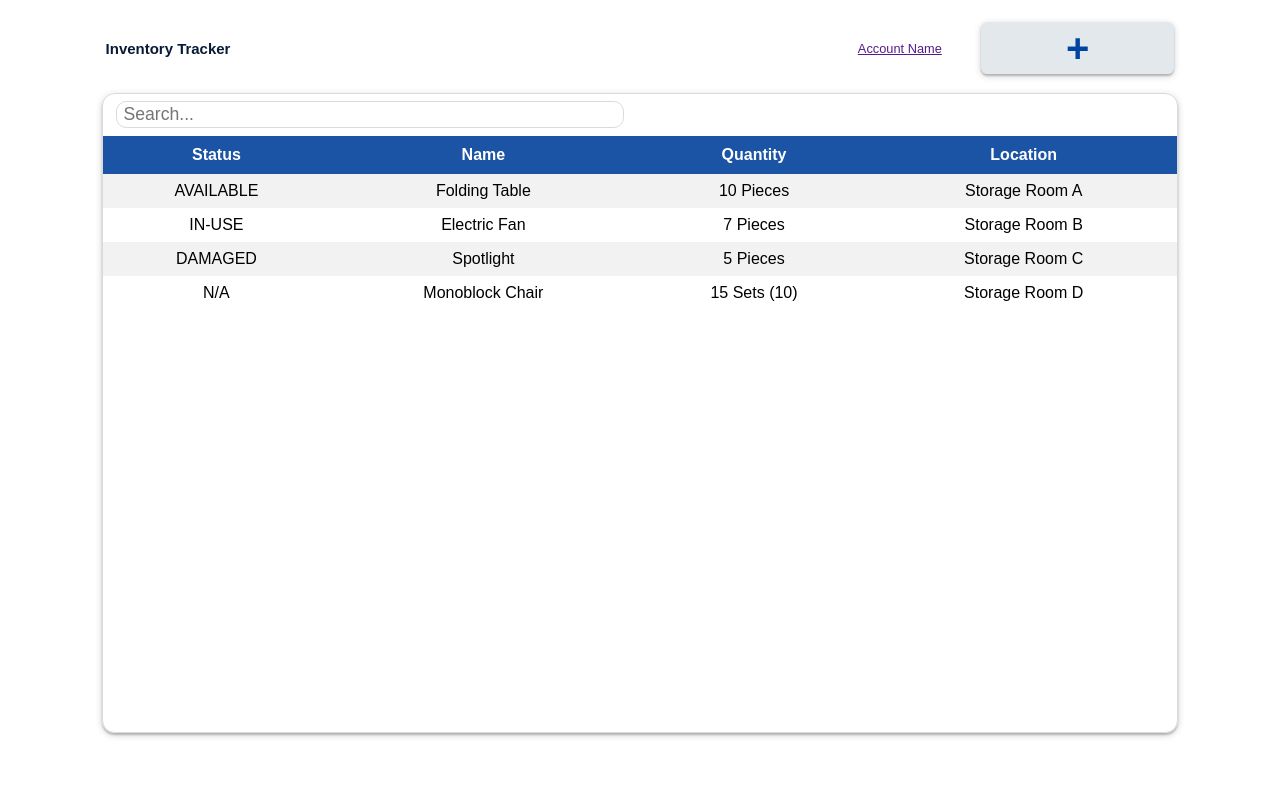
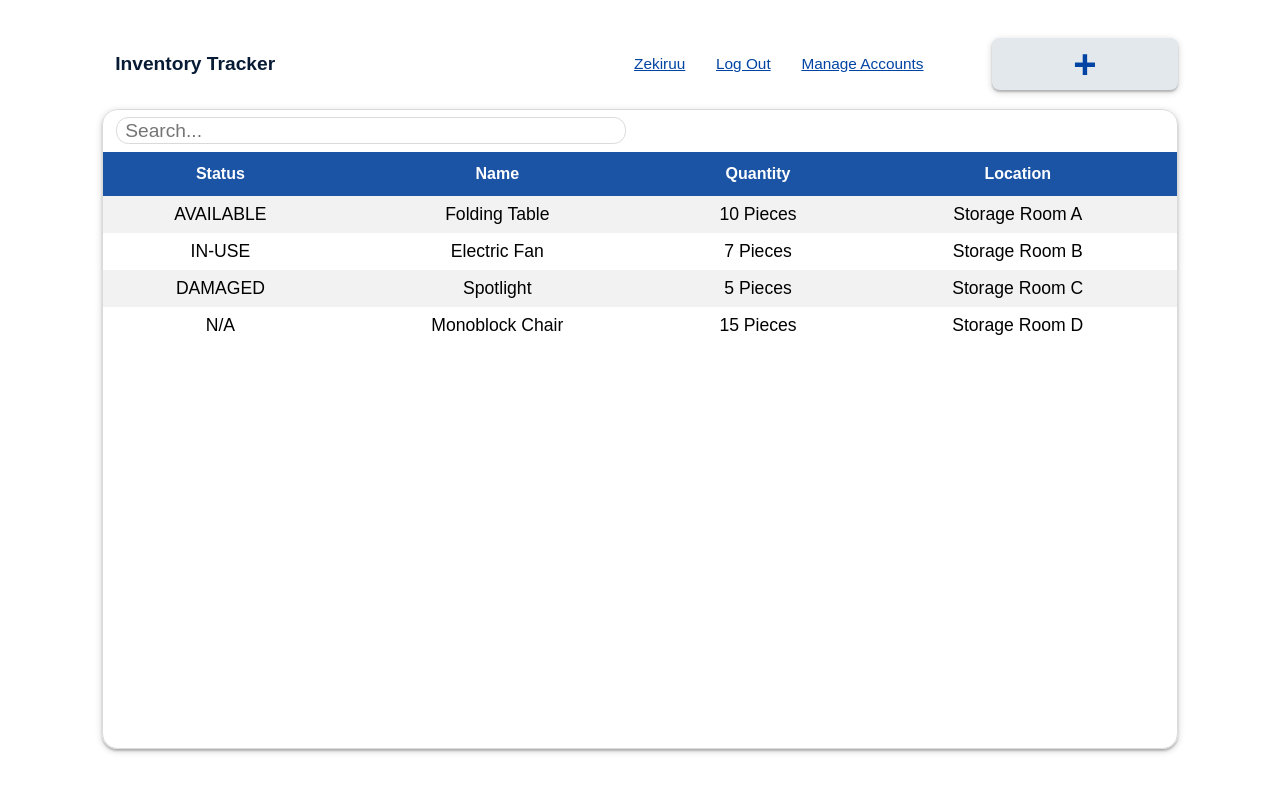
Before and after one commit to Zekiru/MSYS25_FinalProject, a plain HTML site: page index.html in a window 1280 px wide. Drawn offline with Linux system fonts and the light colour scheme.

Commit message:
Front-end Polishing

```diff
--- a/index.html
+++ b/index.html
@@ -14,13 +14,13 @@
 <body>
     <div class="top-menu">
         <div class="main-section">
-            <h3>
+            <h2>
                 <a target="_blank" href="https://docs.google.com/document/d/e/2PACX-1vQCGCjnzq3r5VeYaMeqrpVkrt3rqfF6XoSp7t-z4hHkDi5sFaein0wyeY0s4hiHNrxJFdATtpOjyGXG/pub">Inventory Tracker</a>
-            </h3>
+            </h2>
 
-            <a href="" style="margin: auto 3vh;">Account Name</a>
-
-            <button type="button" class="manageButton" onclick="" hidden>Manage Accounts</button>
+            <a class="headLink" href="">Zekiruu</a>
+            <a class="headLink" href="">Log Out</a>
+            <a class="headLink" href="">Manage Accounts</a>
         </div>
         <div class="sub-section">
             <button type="button" id="addItemButton" onclick="">+</button>
@@ -62,7 +62,7 @@
                     <tr id="00004">
                     <td>N/A</td>
                     <td>Monoblock Chair</td>
-                    <td>15 Sets (10)</td>
+                    <td>15 Pieces</td>
                     <td>Storage Room D</td>
                     </tr>
                 </table>
--- a/main.js
+++ b/main.js
@@ -7,7 +7,7 @@ const dataPagination = document.getElementById('dataPagination');
 const selectPagination = document.getElementById('selectedPagination');
 const searchInput = document.getElementById('search-bar');
 
-const headerText = ['Status', 'ID', 'Name', 'Category', 'Quantity', 'Unit', 'Location'];
+const headerText = ['Status', 'Name', 'Quantity', 'Location'];
 
 let bookObjects = [];
 let currentItemObjects = [];
--- a/styles.css
+++ b/styles.css
@@ -1,7 +1,7 @@
 html, body {
     font-family: Arial, Helvetica, sans-serif;
-    font-size: 1vmax;
-    margin: 1vh 4vw;
+    font-size: 1.2vmax;
+    margin: 2vh 4vw;
     /* background-color: #f5f5f5; */
 }
 
@@ -75,6 +75,10 @@ button[disabled], input[disabled] {
     margin: auto;
 }
 
+.main-section {
+    margin: auto 3vw auto 1vw;
+}
+
 .top-menu {
     position: relative;
     display: flex;
@@ -86,6 +90,11 @@ button[disabled], input[disabled] {
     margin-bottom: 1vmax;
     justify-content: center;
     flex-wrap: nowrap;
+}
+
+.headLink {
+    color: #0044a3;
+    margin: auto 1.2vw;
 }
 
 .main-section {
@@ -103,26 +112,34 @@ button[disabled], input[disabled] {
     height: 100%;
 }
 
-.main-section h3 {
+.main-section h2 {
     width: auto;
     margin: auto auto auto 0;
+    font-size: 1.5vmax;
 }
 
-.main-section h3 a:hover {
+.main-section h2 a:hover {
     color: #1c54a5;
 }
 
-.main-section h3 a {
+.main-section h2 a {
     color: #081b35;
     text-decoration: none;
 }
 
-.sub-section button {
+#addItemButton {
+    /* color: #37b343; */
     font-size: 5vh;
     font-weight: bold;
     margin: auto 0;
     width: 100%;
     height: 80%;
+}
+
+#addItemButton:hover {
+    color: #fff;
+    background-color: #49de58;
+    box-shadow: 0 1px 1px 0 rgba(0, 0, 0, 0.2), 0 1px 4px 0 rgba(0, 0, 0, 0.19);
 }
 
 .selection-container {
@@ -166,8 +183,8 @@ button[disabled], input[disabled] {
 #search-bar {
     width: 50%;
     height: 60%;
-    padding: 0 0.8vh;
-    font-size: 2.2vh;
+    padding: 0 1vh;
+    font-size: 2.4vh;
     margin: auto 1vw;
     /* background-color: #000000; */
     border: 1px solid #dadada;
@@ -254,7 +271,7 @@ table th {
 table td, .selectHeader {
     cursor: pointer;
     padding: 1vh;
-    font-size: 2vh;
+    font-size: 2.2vh;
 }
 
 #selectedTable th {
@@ -356,19 +373,20 @@ tr:hover td.x {color: #000000;}
     box-shadow: 0 4px 8px rgba(0, 0, 0, 0.2);
     display: none;
     z-index: 1000;
-    width: 50vmax;
+    width: 80vmin;
     text-align: center;
     top: 50%;
     left: 50%;
     transform: translate(-50%, -50%);
     border-radius: 10px;
-    font-size: 1.2rem;
+    font-size: 1.2vmax;
 }
 
 #popup ul {
     text-align: left;
     list-style: none;
     line-height: 2vmax;
+    padding: 0px 4vh;
 }
 
 #popup p {
@@ -377,6 +395,10 @@ tr:hover td.x {color: #000000;}
 }
 
 /* Button Styling */
+#popup button {
+    font-size: 2vh;
+}
+
 #updateButton {
     margin: 10px;
     padding: 2vh 4vw;
```
